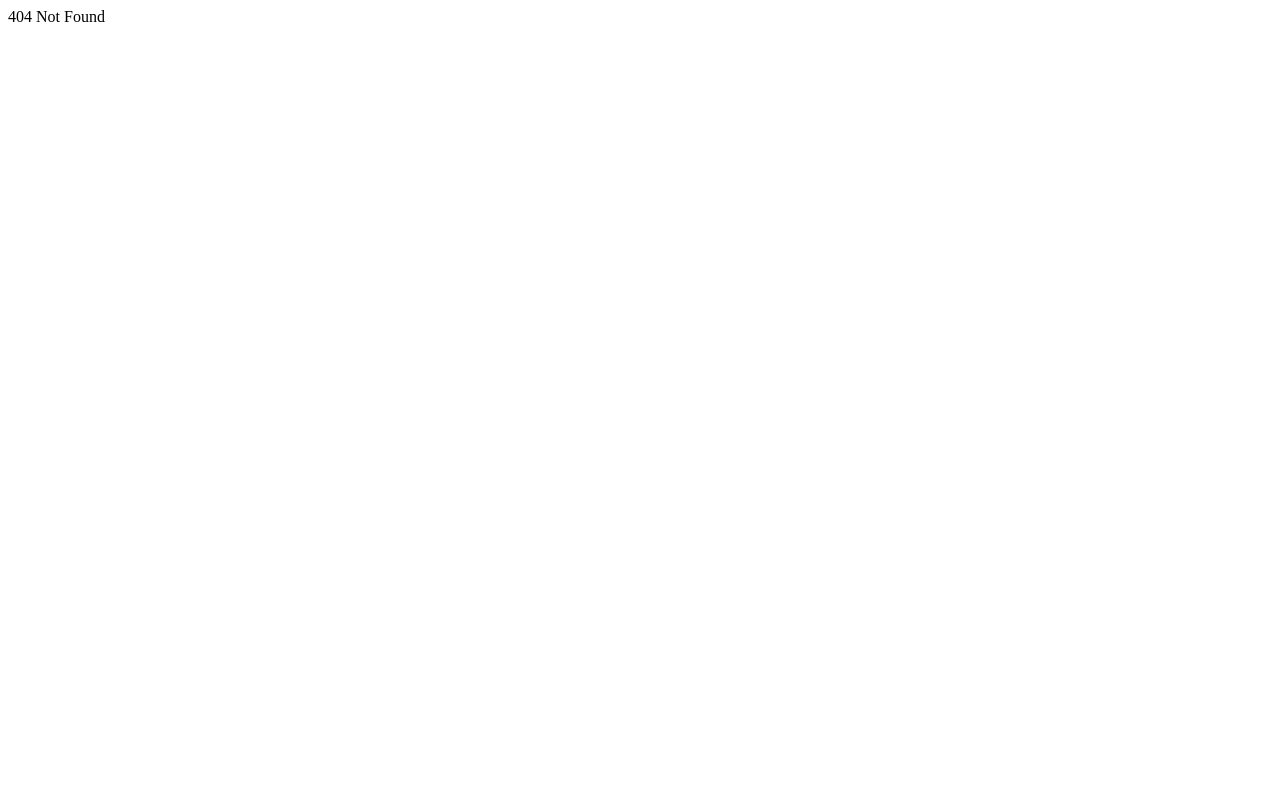
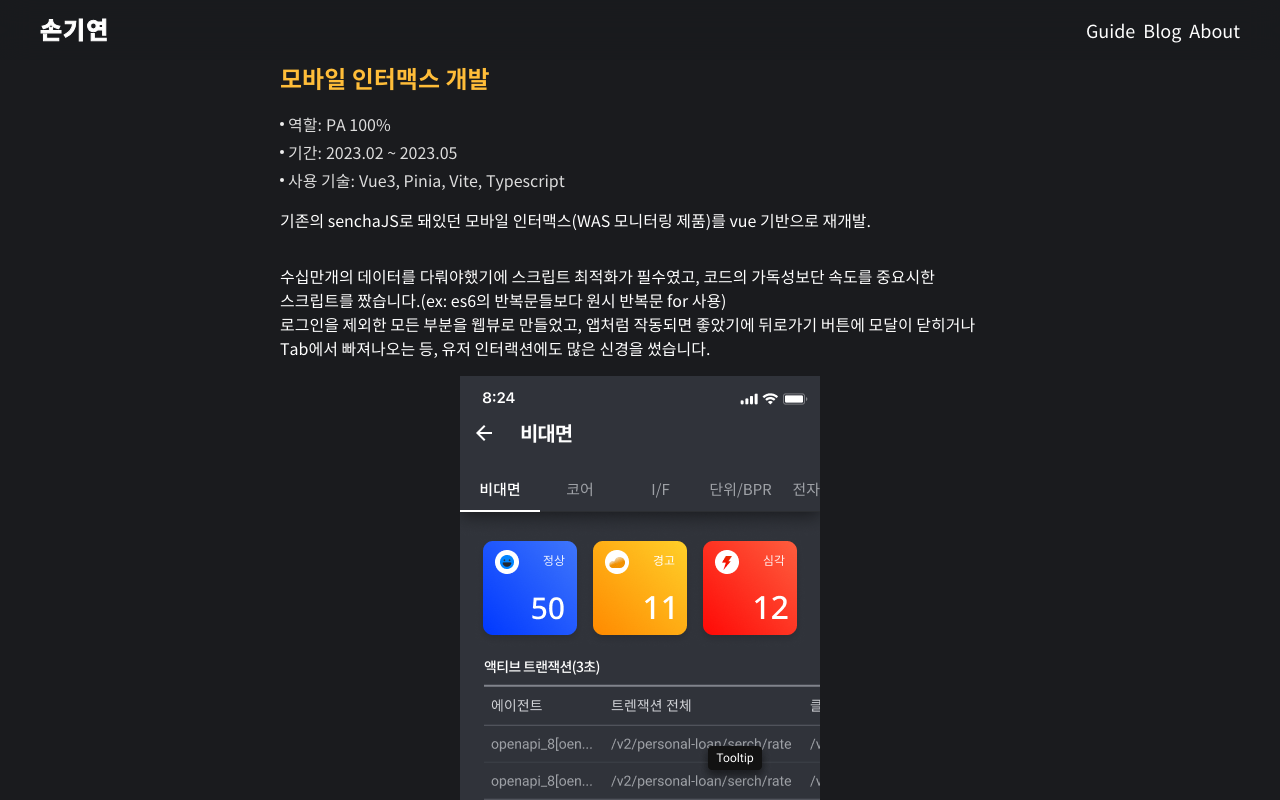
Before and after one commit to sonky740/profile, a Gatsby site: page /works16 in a window 1280 px wide. Before the commit this address had no page. Shown: the top 800 px of the page. Built offline with nearby package versions, Linux system fonts and the light colour scheme; Gatsby itself is replaced by a stand-in of ours.

```diff
--- /dev/null
+++ b/src/pages/works16/index.tsx
@@ -0,0 +1,64 @@
+import React from 'react';
+import {
+  Layout,
+  SectionType,
+  FigureBox,
+  ListDot,
+} from '../../components/index';
+import { StaticImage } from 'gatsby-plugin-image';
+import mobileIntermax from '../../resources/images/mobile_intermax/mobile_intermax.png';
+
+// main
+const IndexPage = () => {
+  const list: Array<listType> = [
+    {
+      title: '역할',
+      content: 'PA 100%',
+    },
+    {
+      title: '기간',
+      content: '2023.02 ~ 2023.05',
+    },
+    {
+      title: '사용 기술',
+      content: 'Vue3, Pinia, Vite, Typescript',
+    },
+  ];
+
+  return (
+    <Layout title="손기연 | 모바일 인터맥스 개발">
+      {/* 모바일 인터맥스 개발 */}
+      <SectionType title="모바일 인터맥스 개발">
+        <ListDot>{list}</ListDot>
+        <p>
+          기존의 senchaJS로 돼있던 모바일 인터맥스(WAS 모니터링 제품)를 vue
+          기반으로 재개발.
+        </p>
+        <p>
+          <br />
+          수십만개의 데이터를 다뤄야했기에 스크립트 최적화가 필수였고, 코드의
+          가독성보단 속도를 중요시한 스크립트를 짰습니다.(ex: es6의 반복문들보다
+          원시 반복문 for 사용)
+          <br />
+          로그인을 제외한 모든 부분을 웹뷰로 만들었고, 앱처럼 작동되면 좋았기에
+          뒤로가기 버튼에 모달이 닫히거나 Tab에서 빠져나오는 등, 유저
+          인터랙션에도 많은 신경을 썼습니다.
+        </p>
+        <FigureBox>
+          <figure>
+            <a href={mobileIntermax} target="_blank" rel="noreferrer">
+              <StaticImage
+                src="../../resources/images/mobile_intermax/mobile_intermax.png"
+                alt="모바일 인터맥스 개발 프로토타입"
+                placeholder="blurred"
+              />
+            </a>
+            <figcaption>모바일 인터맥스 개발 프로토타입</figcaption>
+          </figure>
+        </FigureBox>
+      </SectionType>
+    </Layout>
+  );
+};
+
+export default IndexPage;
```
Also changed, not shown: src/pages/index.tsx (+21 -3 lines), src/resources/images/mobile_intermax/mobile_intermax.png (added).
